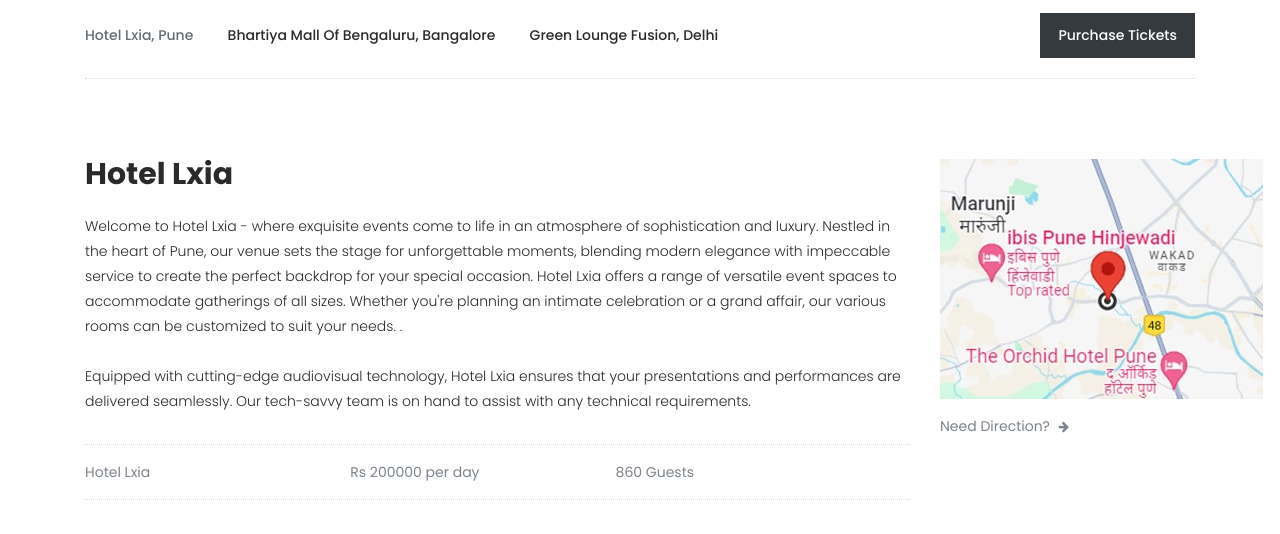
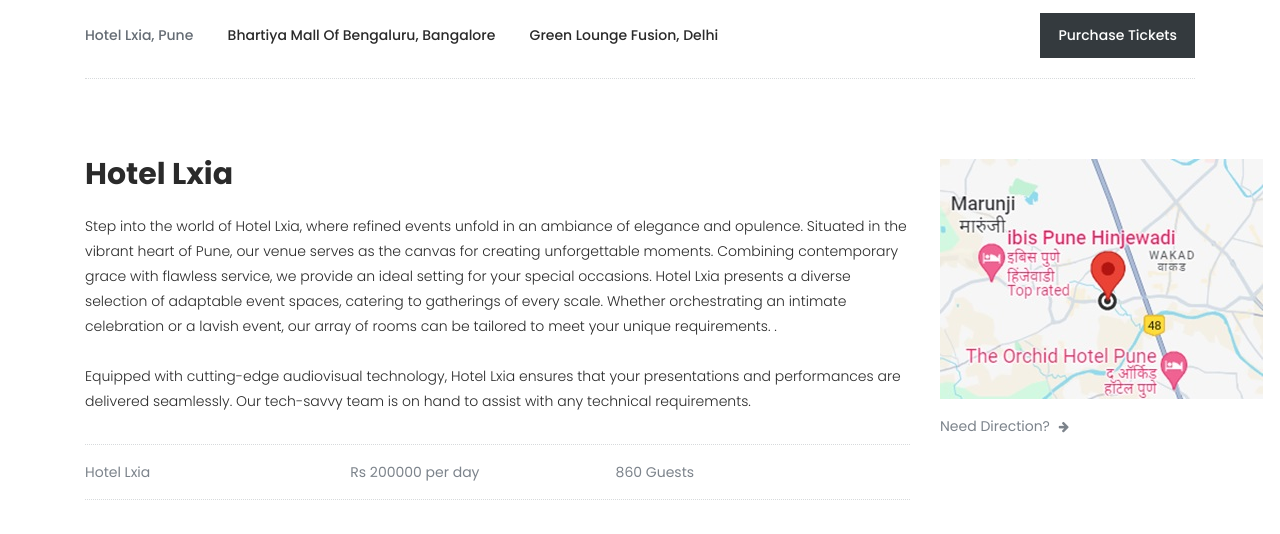
Before and after one commit to nchirag/CAC-2, a Django app: template eventManagement/templates/stellarPass/rent-venue.html in a window 1280 px wide. Shown: the part 506-1040 px from the top of the page. Run offline with Django 5.2, Linux system fonts and the light colour scheme; the template is opened without the code that fills it, so the values that code supplies are empty; some libraries are stand-ins or nearby versions.

Commit message:
change in contents

```diff
--- a/eventManagement/templates/stellarPass/rent-venue.html
+++ b/eventManagement/templates/stellarPass/rent-venue.html
@@ -52,8 +52,7 @@
                                         <div class="col-lg-9">
                                             <div class="right-content">
                                                 <h4>Hotel Lxia</h4>
-                                                <p>Welcome to Hotel Lxia - where exquisite events come to life in an atmosphere of sophistication and luxury. Nestled in the heart of Pune, our venue sets the stage for unforgettable moments, blending modern elegance with impeccable service to create the perfect backdrop for your special occasion.  Hotel Lxia offers a range of versatile event spaces to accommodate gatherings of all sizes. Whether you're planning an intimate celebration or a grand affair, our various rooms can be customized to suit your needs.
-
+                                                <p>Step into the world of Hotel Lxia, where refined events unfold in an ambiance of elegance and opulence. Situated in the vibrant heart of Pune, our venue serves as the canvas for creating unforgettable moments. Combining contemporary grace with flawless service, we provide an ideal setting for your special occasions. Hotel Lxia presents a diverse selection of adaptable event spaces, catering to gatherings of every scale. Whether orchestrating an intimate celebration or a lavish event, our array of rooms can be tailored to meet your unique requirements.
                         .
 
                         <br><br><p>Equipped with cutting-edge audiovisual technology, Hotel Lxia ensures that your presentations and performances are delivered seamlessly. Our tech-savvy team is on hand to assist with any technical requirements.</p>
```
